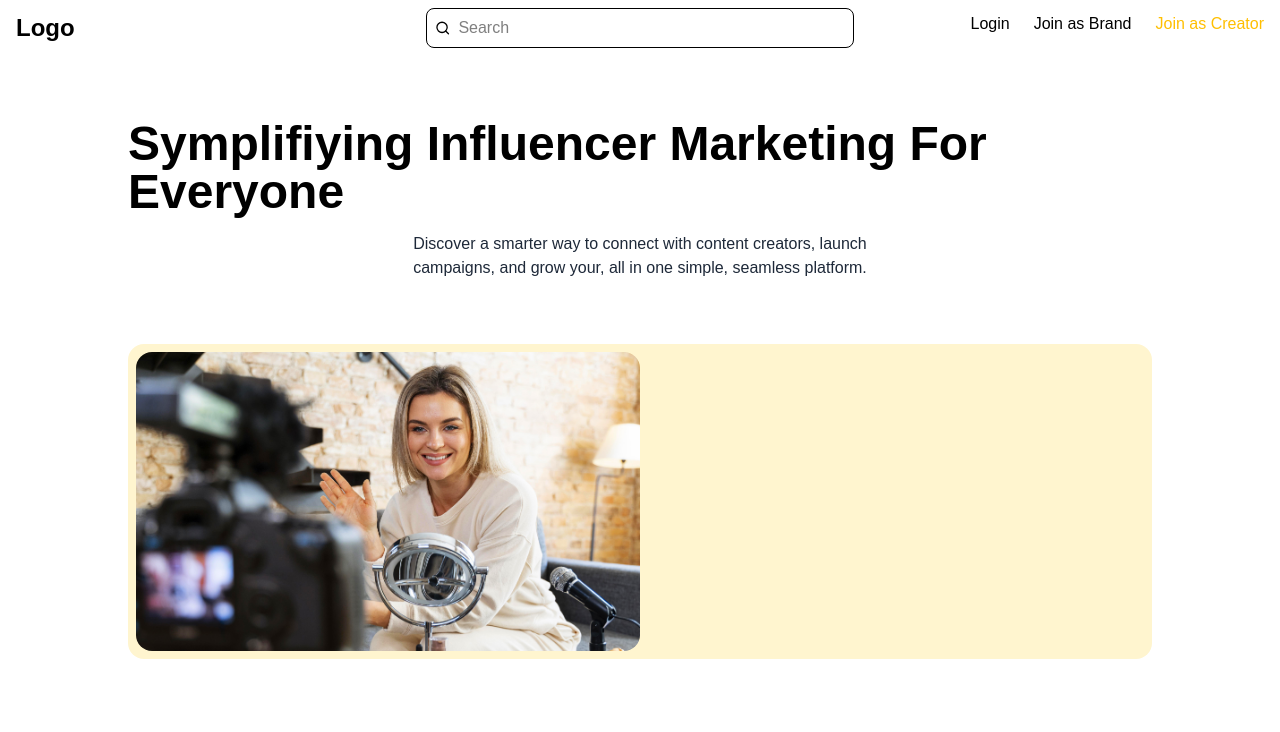
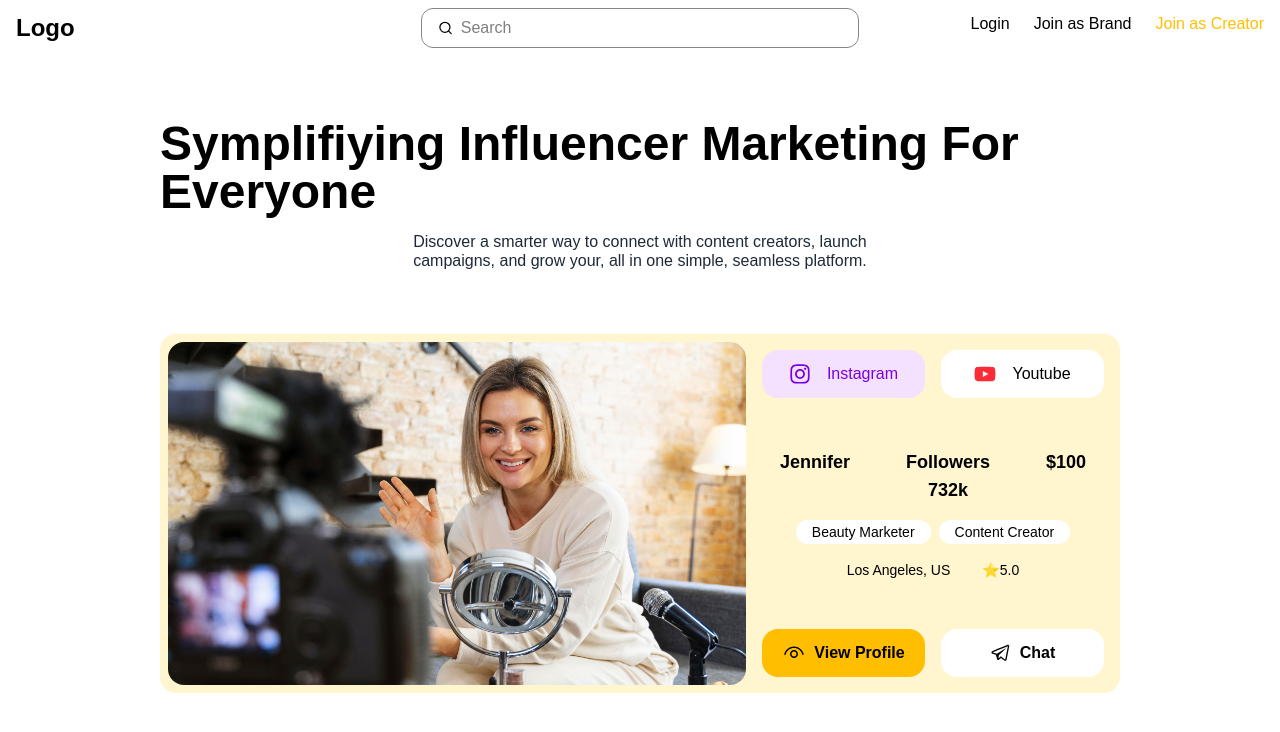
Before and after one commit to shabinx30/Collabify, a React (Vite) app in the folder frontend/: page / in a window 1280 px wide. Shown: the top 732 px of the page. Built offline with nearby package versions, Linux system fonts and the light colour scheme.

Commit message:
feat: Hero section completed

```diff
--- a/frontend/src/components/Hero.tsx
+++ b/frontend/src/components/Hero.tsx
@@ -1,15 +1,71 @@
+import { FaInstagram, FaYoutube } from "react-icons/fa6";
+import { VscEye } from "react-icons/vsc";
+import { LiaTelegramPlane } from "react-icons/lia";
+
 const Hero = () => {
     return (
-        <div className="w-full bg-white flex flex-col items-center px-[8em] pt-[4em]">
+        <div className="w-full bg-white flex flex-col items-center px-[10em] pt-[4em]">
             <h1 className="text-black text-5xl font-semibold">
                 Symplifiying Influencer Marketing For Everyone
             </h1>
-            <p className="text-gray-800 mt-[1em] w-[50%] text-center">
+            <p className="text-gray-800 mt-[1em] w-[50%] text-center leading-[1.2]">
                 Discover a smarter way to connect with content creators, launch
                 campaigns, and grow your, all in one simple, seamless platform.
             </p>
-            <div className="bg-[#FFF5CF] w-full p-2 rounded-2xl my-[4em]">
-                <img className="w-[50%] saturate-[125%] rounded-2xl" src="/images/vlog.jpg" alt="hero.png" />
+            <div className="bg-[#FFF5CF] w-full flex p-2 rounded-2xl my-[4em] text-black">
+                <div className="flex-1/4">
+                    <img
+                        className="saturate-[130%] rounded-2xl"
+                        src="/images/vlog.jpg"
+                        alt="hero.png"
+                    />
+                </div>
+                <div className="flex-1 pl-4 pr-2 py-2">
+                    <div className="flex flex-col h-full justify-between">
+                        <div className="flex gap-4">
+                            <div className="flex-1 flex gap-4 justify-center items-center bg-[#F4E1FF] text-[#7B00E0] h-[3em] rounded-2xl">
+                                <FaInstagram size={22}/>
+                                Instagram
+                            </div>
+                            <div className="flex-1 flex gap-4 justify-center items-center bg-white h-[3em] rounded-2xl">
+                                <FaYoutube size={22} className="text-red-500"/>
+                                Youtube
+                            </div>
+                        </div>
+                        <div className="flex flex-col gap-4">
+                            <div className="flex gap-14 justify-center text-lg font-semibold">
+                                <h2>Jennifer</h2>
+                                <div>
+                                    <h2>Followers</h2>
+                                    <h2 className="text-center">732k</h2>
+                                </div>
+                                <h2>$100</h2>
+                            </div>
+                            <div className="flex gap-2 justify-center">
+                                <span className="bg-white px-4 py-0.5 text-sm rounded-2xl">
+                                    Beauty Marketer
+                                </span>
+                                <span className="bg-white px-4 py-0.5 text-sm rounded-2xl">
+                                    Content Creator
+                                </span>
+                            </div>
+                            <div className="flex justify-center gap-8 text-sm">
+                                <h2>Los Angeles, US</h2>
+                                <h2>⭐5.0</h2>
+                            </div>
+                        </div>
+                        <div className="flex gap-4">
+                            <div className="flex-1 flex gap-2 justify-center items-center bg-[#FFBF00] font-semibold h-[3em] rounded-2xl">
+                                <VscEye size={24} />
+                                View Profile
+                            </div>
+                            <div className="flex-1 flex gap-2 justify-center items-center bg-white font-semibold h-[3em] rounded-2xl">
+                                <LiaTelegramPlane size={22} />
+                                Chat
+                            </div>
+                        </div>
+                    </div>
+                </div>
             </div>
         </div>
     );
--- a/frontend/src/components/NavBar.tsx
+++ b/frontend/src/components/NavBar.tsx
@@ -5,9 +5,9 @@ const NavBar = () => {
         <nav className="bg-white text-black">
             <ul className="flex py-2 justify-between px-4">
                 <li className="flex-1 font-bold my-1 text-2xl">Logo</li>
-                <li className="hidden md:flex flex-1 items-center px-2 border rounded-lg">
+                <li className="hidden md:flex flex-1 items-center px-4 gap-2 border border-[#868686] rounded-xl">
                     <FiSearch />
-                    <input type="text" className="w-full px-2 h-full outline-none" placeholder="Search"/>
+                    <input type="text" className="w-full h-full outline-none" placeholder="Search"/>
                 </li>
                 <li className="flex-1 flex justify-end gap-6 my-1">
                     <p>Login</p>
```
